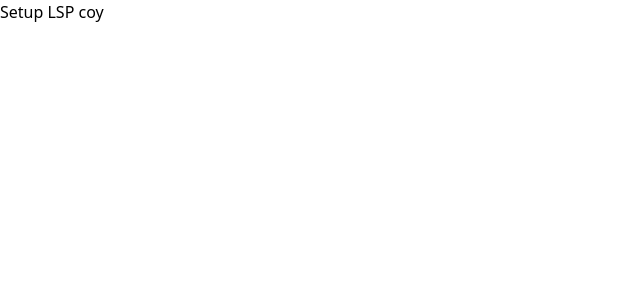
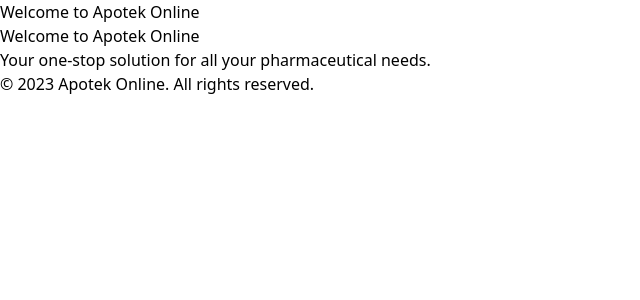
Before and after one commit to vero57/LSP-Apotek-Online, a Next.js app: page / in a window 1280 px wide. Shown: the top 300 px of the page, without its empty margins (0-640 px from the left). Built offline with nearby package versions, Linux system fonts and the light colour scheme.

Commit message:
Setup part 3

```diff
--- /dev/null
+++ b/src/app/components/Footer.tsx
@@ -0,0 +1,7 @@
+export default function Footer() {
+  return (
+    <footer>
+      <p>&copy; 2023 Apotek Online. All rights reserved.</p>
+    </footer>
+  );
+}
--- /dev/null
+++ b/src/app/components/Header.tsx
@@ -0,0 +1,7 @@
+export default function Header() {
+  return (
+    <header>
+      <h1>Welcome to Apotek Online</h1>
+    </header>
+  );
+}
--- a/src/app/page.tsx
+++ b/src/app/page.tsx
@@ -1,7 +1,10 @@
-import Image from "next/image";
+import Home from "./pages/Homepage";
 
-export default function Home() {
+
+export default function Page() {
   return (
-      <div>Setup LSP coy</div>
+    <>
+      <Home />
+    </>
   );
 }
--- /dev/null
+++ b/src/app/pages/About.tsx
@@ -0,0 +1,15 @@
+import Header from "../components/Header";
+import Footer from "../components/Footer";
+
+export default function About() {
+  return (
+    <>
+      <Header />
+      <main>
+        <h2>About Apotek Online</h2>
+        <p>Apotek Online is a leading online pharmacy providing a wide range of medicines and health products.</p>
+      </main>
+      <Footer />
+    </>
+  );
+}
--- /dev/null
+++ b/src/app/pages/Contact.tsx
@@ -0,0 +1,15 @@
+import Header from "../components/Header";
+import Footer from "../components/Footer";
+
+export default function Contact() {
+  return (
+    <>
+      <Header />
+      <main>
+        <h2>Contact Us</h2>
+        <p>You can reach us at contact@apotekonline.com or call us at (123) 456-7890.</p>
+      </main>
+      <Footer />
+    </>
+  );
+}
--- /dev/null
+++ b/src/app/pages/Home.tsx
@@ -0,0 +1,15 @@
+import Header from "../components/Header";
+import Footer from "../components/Footer";
+
+export default function Home() {
+  return (
+    <>
+      <Header />
+      <main>
+        <h2>Welcome to Apotek Online</h2>
+        <p>Your one-stop solution for all your pharmaceutical needs.</p>
+      </main>
+      <Footer />
+    </>
+  );
+}
--- /dev/null
+++ b/src/app/pages/Homepage.tsx
@@ -0,0 +1,15 @@
+import Header from "../components/Header";
+import Footer from "../components/Footer";
+
+export default function Home() {
+  return (
+    <>
+      <Header />
+      <main>
+        <h2>Welcome to Apotek Online</h2>
+        <p>Your one-stop solution for all your pharmaceutical needs.</p>
+      </main>
+      <Footer />
+    </>
+  );
+}
--- /dev/null
+++ b/src/app/pages/admin/AdminHeader.tsx
@@ -0,0 +1,7 @@
+export default function AdminHeader() {
+  return (
+    <header>
+      <h1>Admin Dashboard</h1>
+    </header>
+  );
+}
--- /dev/null
+++ b/src/app/pages/apoteker/ApotekerHeader.tsx
@@ -0,0 +1,7 @@
+export default function ApotekerHeader() {
+  return (
+    <header>
+      <h1>Apoteker Dashboard</h1>
+    </header>
+  );
+}
--- /dev/null
+++ b/src/app/pages/karyawan/KaryawanHeader.tsx
@@ -0,0 +1,7 @@
+export default function KaryawanHeader() {
+  return (
+    <header>
+      <h1>Karyawan Dashboard</h1>
+    </header>
+  );
+}
--- /dev/null
+++ b/src/app/pages/kasir/KasirHeader.tsx
@@ -0,0 +1,7 @@
+export default function KasirHeader() {
+  return (
+    <header>
+      <h1>Kasir Dashboard</h1>
+    </header>
+  );
+}
--- /dev/null
+++ b/src/app/pages/pemilik/PemilikHeader.tsx
@@ -0,0 +1,7 @@
+export default function PemilikHeader() {
+  return (
+    <header>
+      <h1>Pemilik Dashboard</h1>
+    </header>
+  );
+}
```
